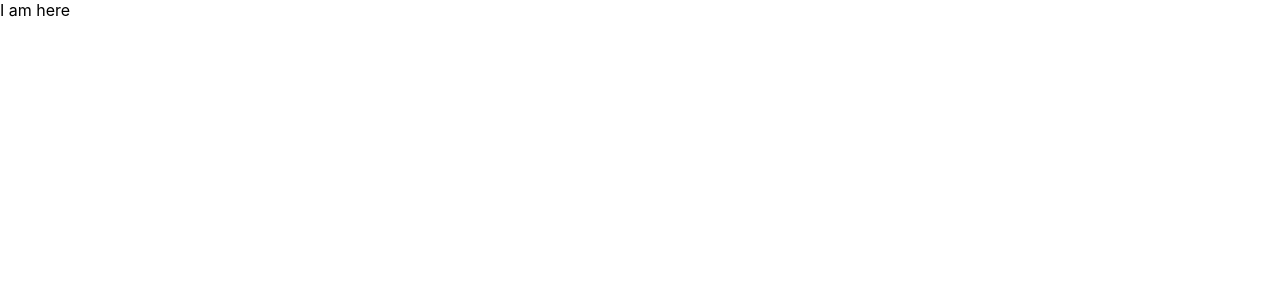
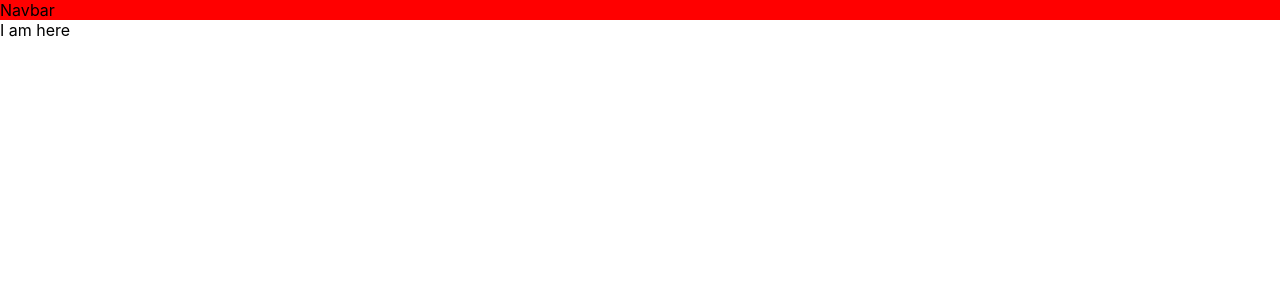
Before and after one commit to FottyM/mutunda, a Next.js app: page / in a window 1280 px wide. Shown: the top 300 px of the page. Built offline with nearby package versions, Linux system fonts and the light colour scheme.

Commit message:
setup emotion styled for app

```diff
--- /dev/null
+++ b/components/Navbar.js
@@ -0,0 +1,16 @@
+import { css, cx } from "@emotion/css"
+
+const NavWrapper = css`
+    background: red;
+    width: 100%;
+`
+
+const Navbar = () => {
+    return (
+        <div className={cx(NavWrapper)}>
+            Navbar
+        </div>
+     );
+}
+
+export default Navbar;
--- a/package.json
+++ b/package.json
@@ -9,12 +9,14 @@
     "lint": "next lint"
   },
   "dependencies": {
+    "@emotion/css": "^11.9.0",
     "@emotion/react": "^11.9.3",
     "next": "12.2.2",
     "react": "18.2.0",
     "react-dom": "18.2.0"
   },
   "devDependencies": {
+    "@emotion/babel-plugin": "^11.9.2",
     "eslint": "8.20.0",
     "eslint-config-next": "12.2.2"
   }
--- a/pages/index.js
+++ b/pages/index.js
@@ -1,7 +1,9 @@
+import Navbar from "../components/Navbar"
 
 export default function Home() {
   return (
     <div>
+      <Navbar />
       I am here
     </div>
   )
```
Also changed, not shown: .babelrc (added), 1 other file (tests, documents, lock files or other folders).
